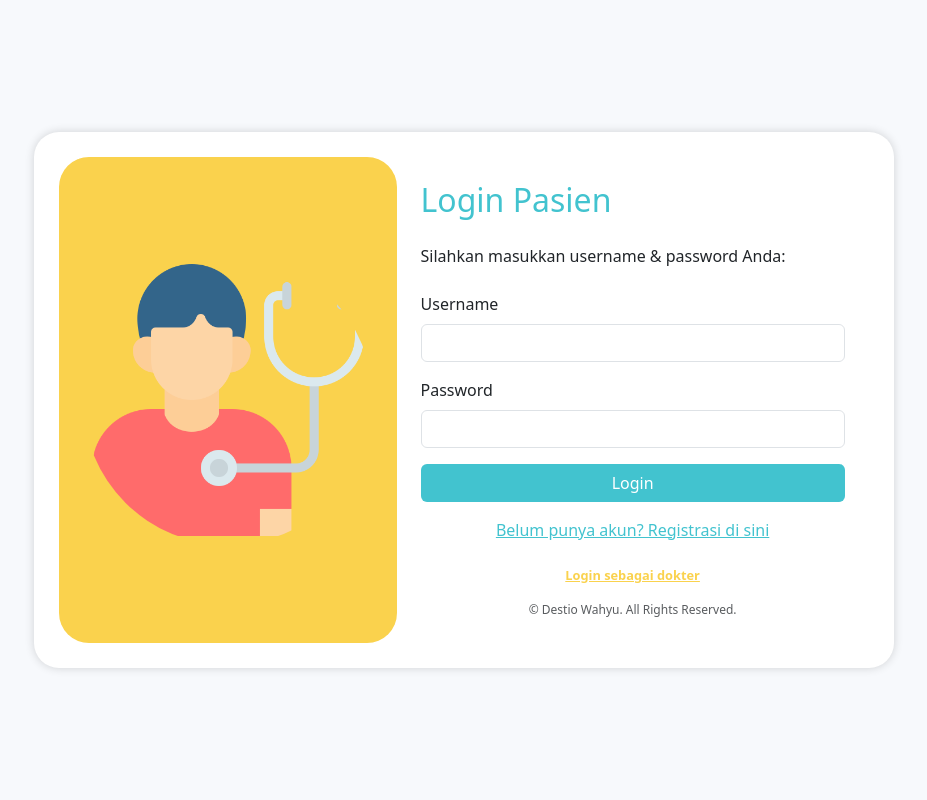
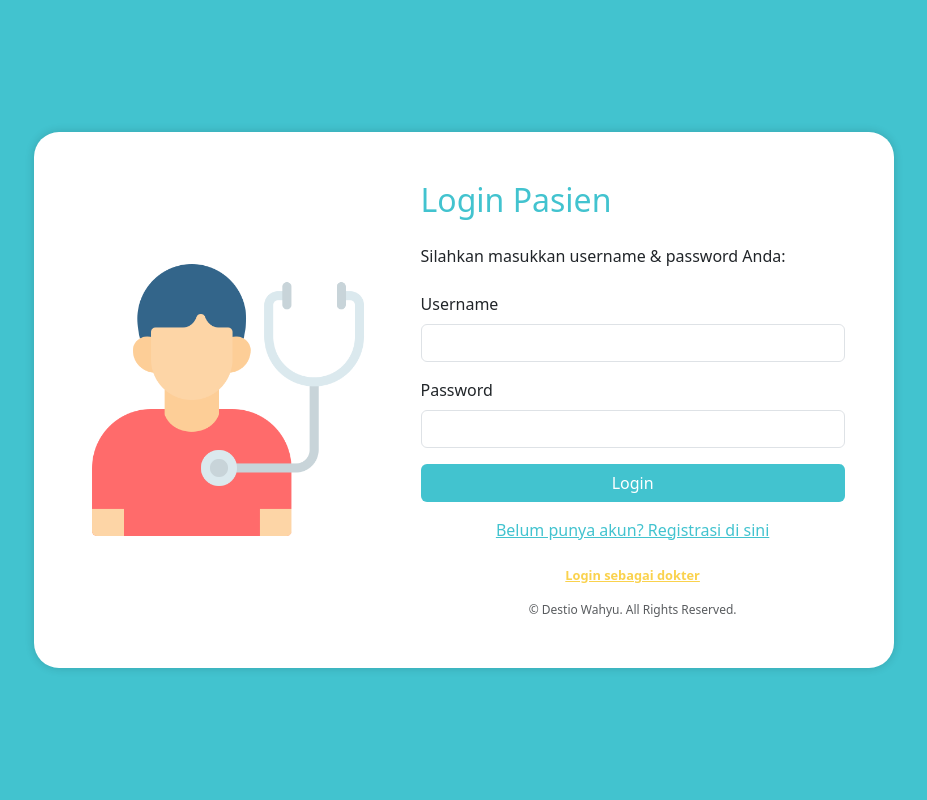
Before and after one commit to destiowahyu/rumah-sakit, a PHP site: page /login_pasien.php in a window 1280 px wide. Shown: the whole page, without its empty margins (176-1103 px from the left). Run offline with PHP 8.4, Linux system fonts and the light colour scheme.

Commit message:
update login pasien

```diff
--- a/assets/css/loginregisterpasien/styles.css
+++ b/assets/css/loginregisterpasien/styles.css
@@ -1,5 +1,5 @@
 body {
-    background-color: #f7f9fc;
+    background-color: #42c3cf;
 }
 
 .bg-yellow {
--- a/dokter/profil.php
+++ b/dokter/profil.php
@@ -116,7 +116,7 @@ $current_page = basename($_SERVER['PHP_SELF']);
         .password-toggle {
             position: absolute;
             right: 12px;
-            top: 74%;
+            top: 50%;
             transform: translateY(-50%);
             cursor: pointer;
             z-index: 10;
--- a/login_pasien.php
+++ b/login_pasien.php
@@ -39,8 +39,8 @@ if ($_SERVER['REQUEST_METHOD'] === 'POST') {
 <body>
     <div class="container d-flex justify-content-center align-items-center vh-100">
         <div class="row" style="width: 77%;">
-            <div class="col-md-5 d-flex flex-column justify-content-center align-items-center bg-yellow p-4" style="border-radius: 30px";>
-                <img src="assets/images/patient-icon.png" alt="Pasien" class="rounded-circle" style="width: 100%;">
+            <div class="col-md-5 d-flex flex-column justify-content-center align-items-center p-4">
+                <img src="assets/images/patient-icon.png" alt="Pasien" style="width: 100%;">
             </div>
             <div class="col-md-7 p-4">
                 <h2 class="mb-4 text-green">Login Pasien</h2>
```
Also changed, not shown: dokter/detail_periksa_pasien.php (+12 -6 lines).
